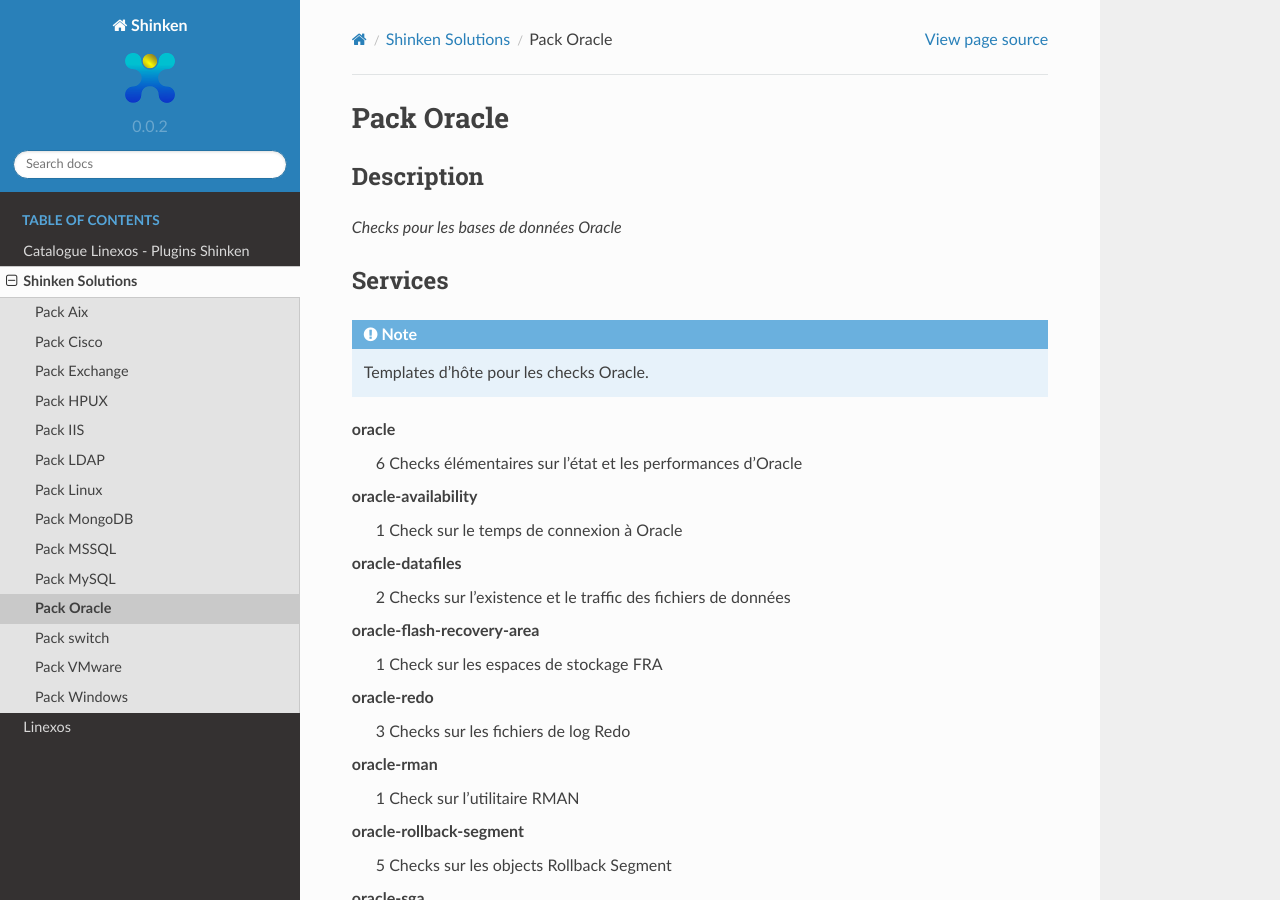
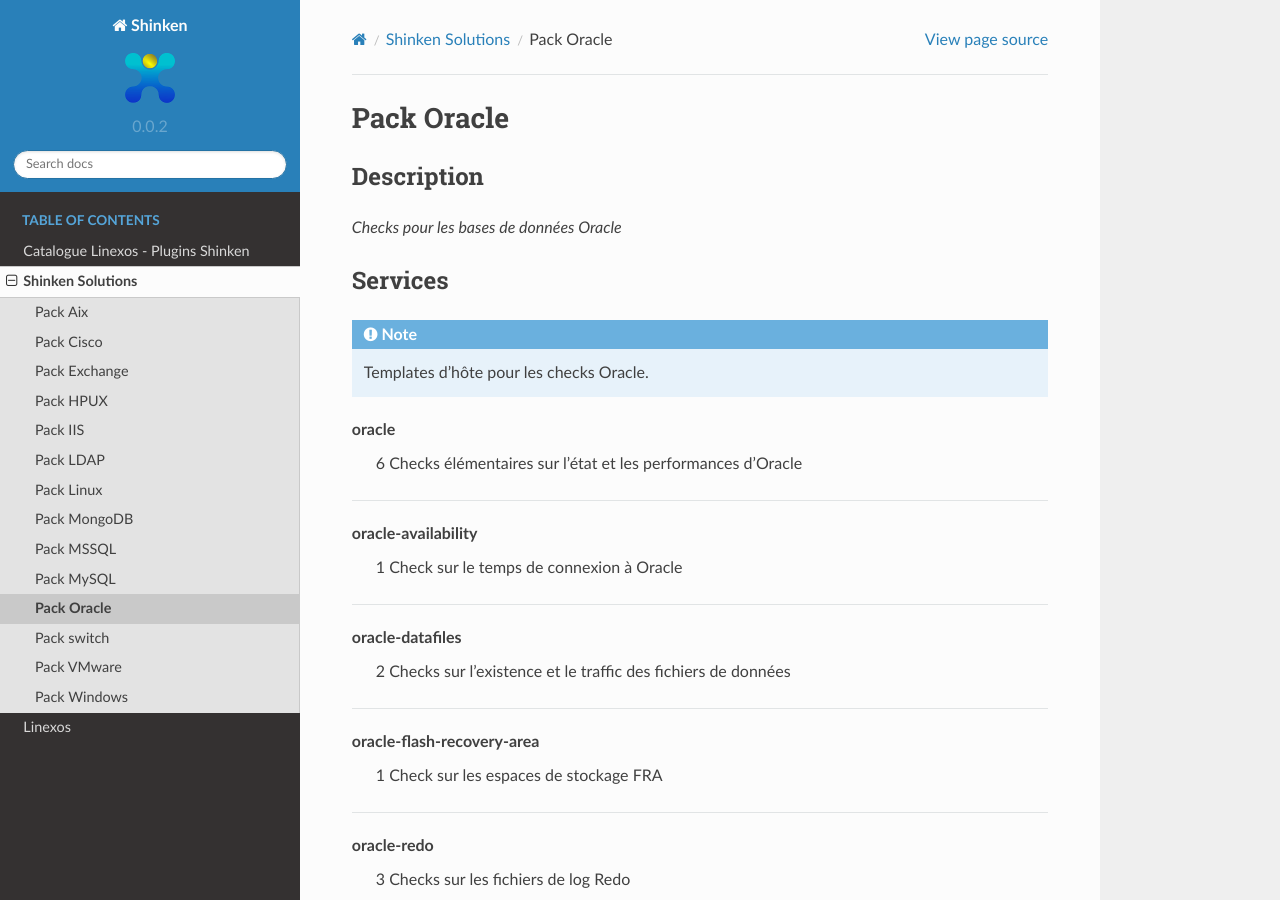
Before and after one commit to Geoglinexos/readthedocs, a Sphinx documentation site: the page built from source/shinken_solution/oracle.rst, in a window 1280 px wide and 900 px high. Built offline with Sphinx 7.4.7 and the Read the Docs theme 2.0.0, drawn with Linux system fonts in a browser that asks for light colours; pages that are not in the unit, such as notebooks, are missing from menus.

Commit message:
corrections

```diff
--- a/source/shinken_solution/oracle.rst
+++ b/source/shinken_solution/oracle.rst
@@ -16,35 +16,70 @@
 oracle
 	6 Checks élémentaires sur l'état et les performances d'Oracle
 
+~~~~~
+
 oracle-availability
 	1 Check sur le temps de connexion à Oracle
+
+~~~~~
+
 
 oracle-datafiles
 	2 Checks sur l'existence et le traffic des fichiers de données
 
+
+~~~~~
+
+
 oracle-flash-recovery-area
-        1 Check sur les espaces de stockage FRA
+	1 Check sur les espaces de stockage FRA
+
+
+~~~~~
+
 
 oracle-redo
 	3 Checks sur les fichiers de log Redo
 
+
+~~~~~
+
+
 oracle-rman
         1 Check sur l'utilitaire RMAN
+
+~~~~~
+
 
 oracle-rollback-segment
         5 Checks sur les objects Rollback Segment
 
+~~~~~
+
+
 oracle-sga
 	7 Checks sur la partie mémoire System Global Area
+
+~~~~~
+
 
 oracle-soft-parse
         1 Check sur le soft parse
 
+~~~~~
+
+
 oracle-stale-statistics
         1 Check sur les statistiques d'erreur
+
+~~~~~
+
 
 oracle-tablespace
 	3 Checks sur les espaces de stockage "tablespace"
 
+~~~~~
+
+
 oracle-usage
 	2 Checks sur les sessions et utilisateurs
```
